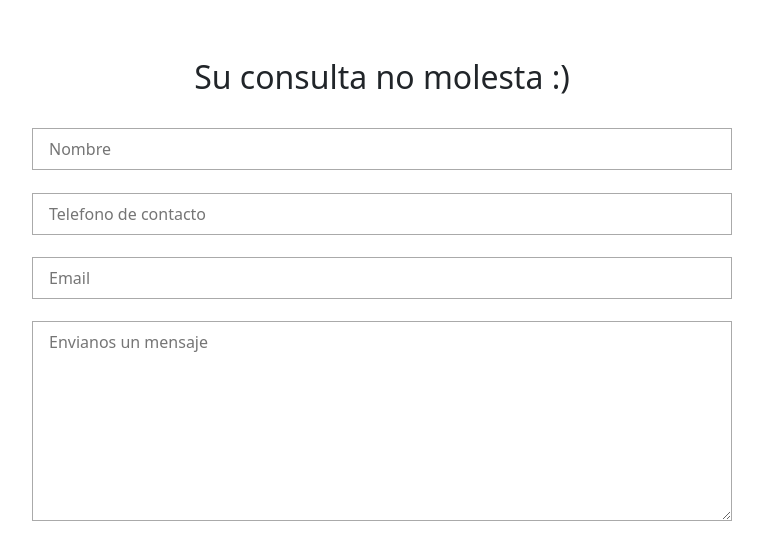
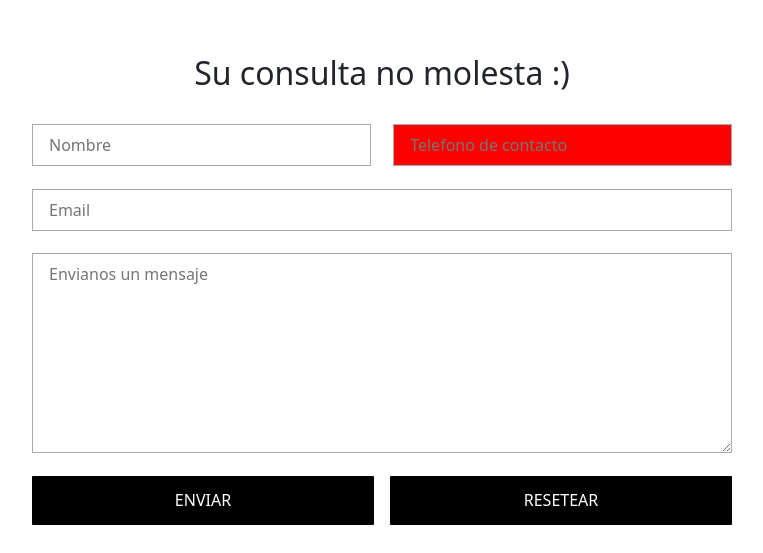
Before and after one commit to renatochoccepalacios/proyecto-gym, a plain HTML site: page index.html in a window 1280 px wide. Shown: the part 3747-4300 px from the top of the page, without its empty margins (258-1021 px from the left). Drawn offline with nearby package versions, Linux system fonts and the light colour scheme.

Commit message:
responsive de contacto + centrando texto del footer

```diff
--- a/index.html
+++ b/index.html
@@ -215,6 +215,10 @@
                     <input type="text" placeholder="Email" class="formulario-input">
                 </div>
                 <textarea name="" id="" placeholder="Envianos un mensaje" class="formulario-textarea"></textarea>
+                <div class="formulario-buttons">
+                    <button type="submit" class="formulario-button">Enviar</button>
+                    <button type="reset" class="formulario-button">Resetear</button>
+                </div>
             </form>
         </section>
     </main>
--- a/scss/base/_inicio.scss
+++ b/scss/base/_inicio.scss
@@ -236,7 +236,7 @@
     .contacto-section {
         @include centrar-contenido-flex;
         gap: 2rem;
-        padding: 4rem 2rem;
+        padding: 8rem 2rem;
         min-height: 100vh;
 
         .contacto-title {
@@ -244,9 +244,11 @@
             letter-spacing: 0;
             text-transform: none;
         }
+
         .formulario-contenedor {
             display: grid;
             grid-template-columns: repeat(1, 100%);
+
             gap: 1.4rem;
             width: 100%;
             max-width: 700px;
@@ -256,12 +258,24 @@
             .formulario-input-contenedor {
                 display: grid;
                 gap: 1.4rem;
-                grid-template-columns: 1fr;
+                grid-template-columns: repeat(auto-fill, minmax(min(150px, 100%), 1fr));
+
 
                 .formulario-input {
                     @include formulario-estilos;
                 }
 
+            }
+            .formulario-input-contenedor input:nth-child(1) {
+                grid-column:  1 / -1;
+            }
+            .formulario-input-contenedor input:nth-child(2) {
+                grid-column:  1 / -1;
+                background-color: red;
+            }
+
+            .formulario-input-contenedor input:nth-child(3) {
+                grid-column: 1 / -1;
             }
 
 
@@ -270,6 +284,20 @@
                 height: 200px;
             }
 
+            .formulario-buttons {
+                display: grid;
+                grid-template-columns: repeat(auto-fit, minmax(min(150px, 100%), 1fr));
+                gap: 1rem;
+                .formulario-button {
+                    padding: 0.8rem 1rem;
+                    text-transform: uppercase;
+                    background-color: $color-black;
+                    border-radius: 1px;
+                    border: none;
+                    color: $color-white;
+                }
+            }
+
         }
     }
 }
--- a/scss/base/mediaquerys/_mq-desktop.scss
+++ b/scss/base/mediaquerys/_mq-desktop.scss
@@ -7,7 +7,9 @@
         .section-actividades {
             grid-template-columns: repeat(4, 1fr);
         }
+
         .probar-clase-section {
+
             // grid-template-columns: repeat(2, 1fr);
             .probar-clase-texto {
                 a {
@@ -15,6 +17,30 @@
                 }
             }
 
+        }
+
+        .contacto-section {
+            .formulario-contenedor {
+                /* grid-template-areas:
+                    "input-nombre" "input-apellido"
+                    "input-email input-email"
+                ;
+
+                .formulario-input-contenedor input:nth-child(1) {
+                    grid-area: ;
+                } */
+                .formulario-input-contenedor input:nth-child(1) {
+                    grid-column: span 2 ;
+                }
+                .formulario-input-contenedor input:nth-child(2) {
+                    grid-column: span 2;
+                }
+
+                .formulario-input-contenedor input:nth-child(3) {
+                    grid-column: 1 / -1;
+                }
+
+            }
         }
     }
 
@@ -26,6 +52,7 @@
 
             p {
                 text-align: left;
+
                 span {
                     display: block;
 
--- a/scss/base/mediaquerys/_mq-tablet.scss
+++ b/scss/base/mediaquerys/_mq-tablet.scss
@@ -6,6 +6,8 @@
         .section-actividades {
             grid-template-columns: repeat(2, 1fr);
         }
+
+
 
     }
 
--- a/scss/layout/_footer.scss
+++ b/scss/layout/_footer.scss
@@ -11,6 +11,9 @@
         @include flex-direccion-column;
         align-items: center;
         gap: 1rem;
+        text-align: center;
+        text-wrap: balance;
+
         .footer-logo {
             margin: 0;
             max-width: 200px;
@@ -42,5 +45,6 @@
         margin: 0;
         text-align: center;
         font-size: clamp(12px, 3vw, 1rem);
+        text-wrap: balance;
     }
 }
```
Also changed, not shown: css/style.css, 1 other file.
